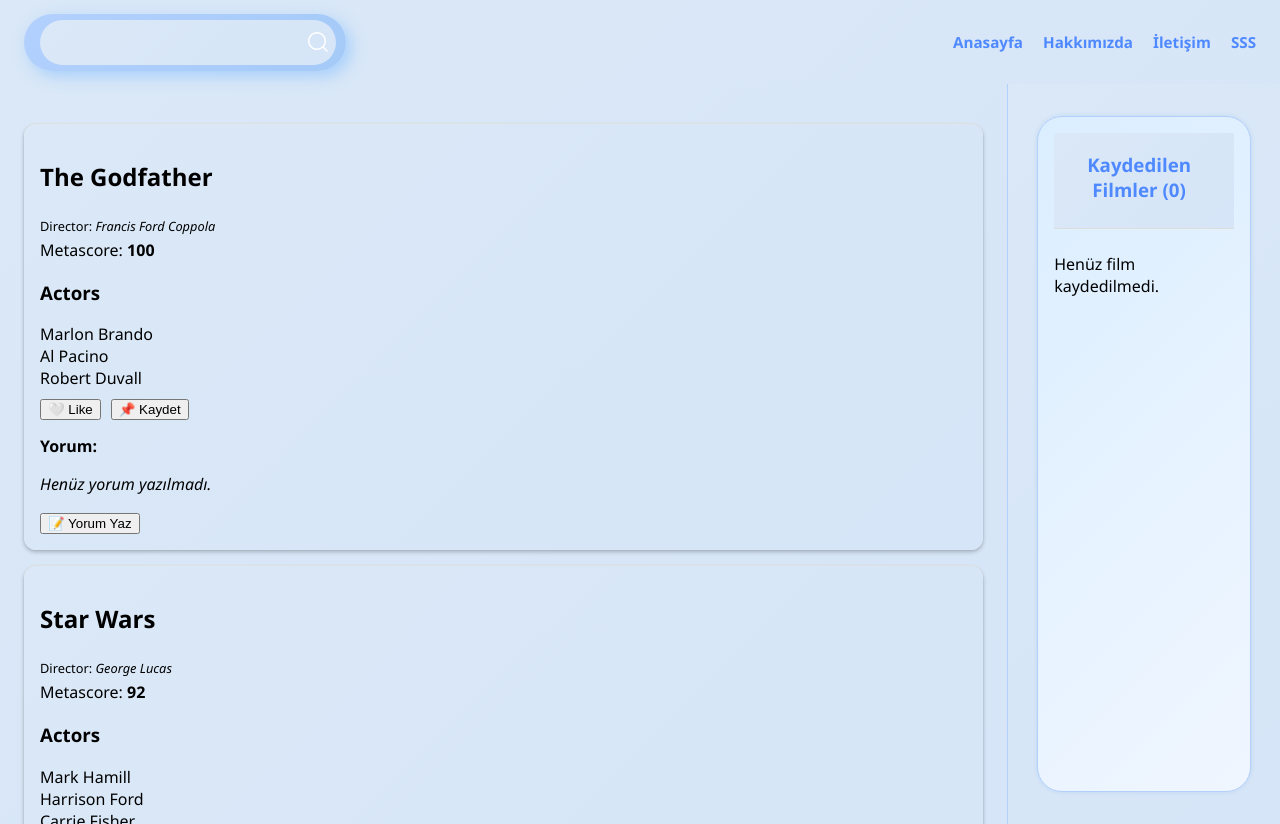
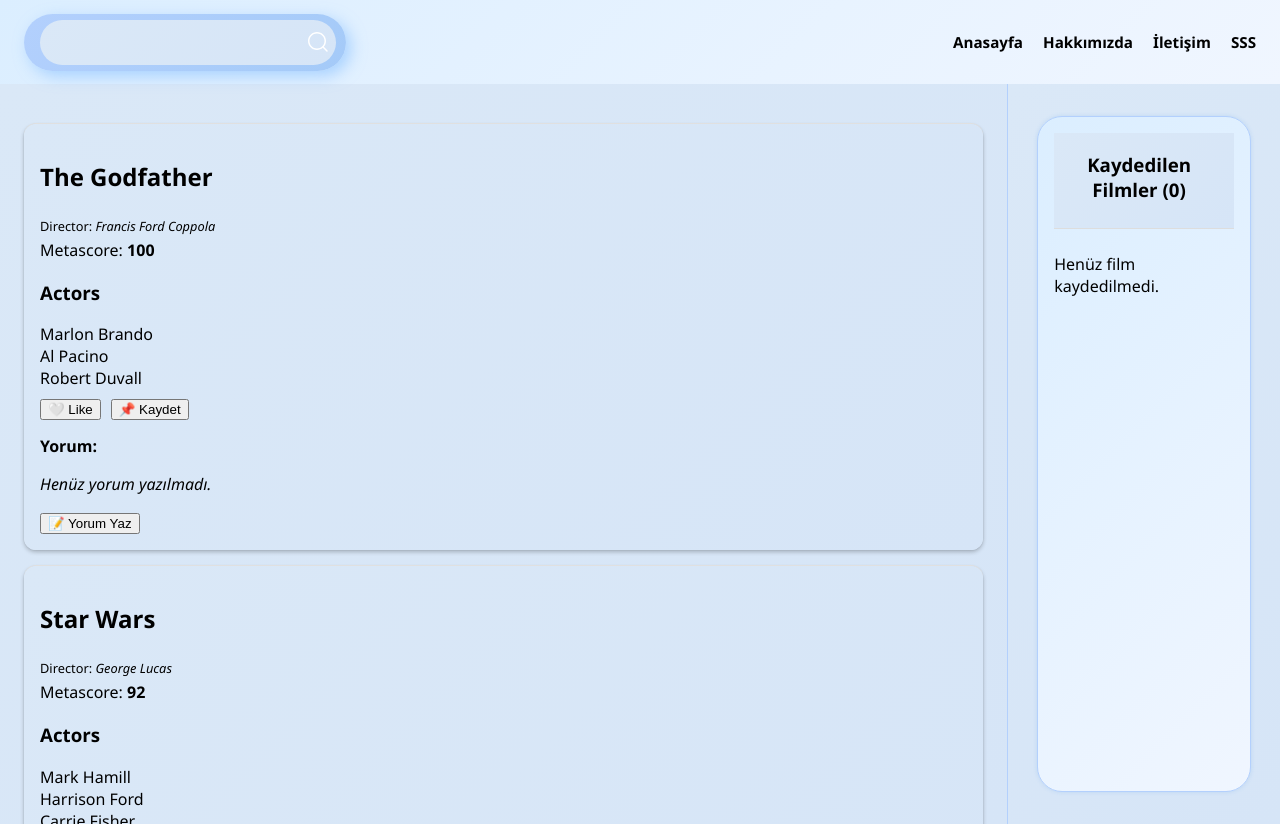
Before and after one commit to mgjhdnccc/vitejs-vite-s7d1, a React (Vite) app: page / in a window 1280 px wide. Built offline with nearby package versions, Linux system fonts and the light colour scheme.

Commit message:
cssBlack

```diff
--- a/src/components/Layout.css
+++ b/src/components/Layout.css
@@ -1,9 +1,9 @@
-/* Sayfa 2 sütuna bölünüyor */
 .app-wrapper {
   display: flex;
-  height: calc(100vh - 60px);
+  height: calc(100vh - 60px); /* header yüksekliği kadar çıkar */
 }
 
+/* Sağdaki sabit dikey panel */
 .sidebar {
   width: 20%;
   background: linear-gradient(135deg, rgb(218, 232, 247), rgb(214, 229, 247));
@@ -12,9 +12,9 @@
   overflow-y: auto;
   display: flex;
   flex-direction: column;
-
 }
 
+/* Soldaki ana içerik (film kartları) */
 .main-content {
   width: 80%;
   padding: 24px;
@@ -22,31 +22,33 @@
   overflow-y: auto;
 }
 
+/* Üstteki arama kutusu ve menü */
 .header {
   display: flex;
   justify-content: space-between;
   align-items: center;
   padding: 12px 24px;
-  background: 'linear-gradient(135deg, rgb(218, 232, 247), rgb(214, 229, 247))';
+  background: linear-gradient(135deg, #dbeeff, #f0f6ff);
   height: 60px;
   box-shadow: 0 2px 5px rgba(132, 190, 255, 0.2);
 }
 
+/* Navigasyon linkleri */
 .nav-links {
   display: flex;
   gap: 20px;
   font-weight: bold;
   font-size: 0.95rem;
-  color: #4e89ff;
+  color: #000; /* Tüm linkler ve span'lar siyah */
 }
 
 .nav-links a, .nav-links span {
   cursor: pointer;
   text-decoration: none;
-  color: #4e89ff;
+  color: #000; /* Başlangıçta siyah */
 }
 
 .nav-links a:hover,
 .nav-links span:hover {
-  color: #3a6edb;
+  color: #4e89ff; /* Üzerine gelince mavi */
 }
--- a/src/index.css
+++ b/src/index.css
@@ -49,7 +49,7 @@ a:hover {
 .saved-list h3 {
   text-align: center;
   margin-right: 10px;
-  color: #4e89ff;
+  color: #000;
 }
 
 .saved-movie {
```
